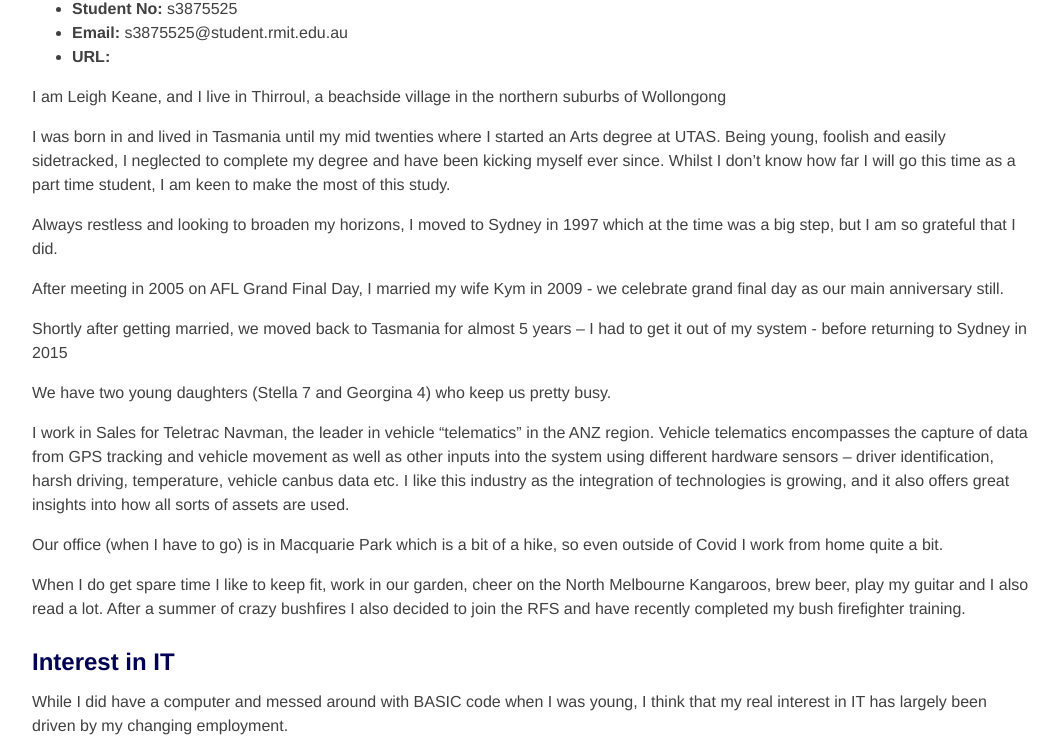
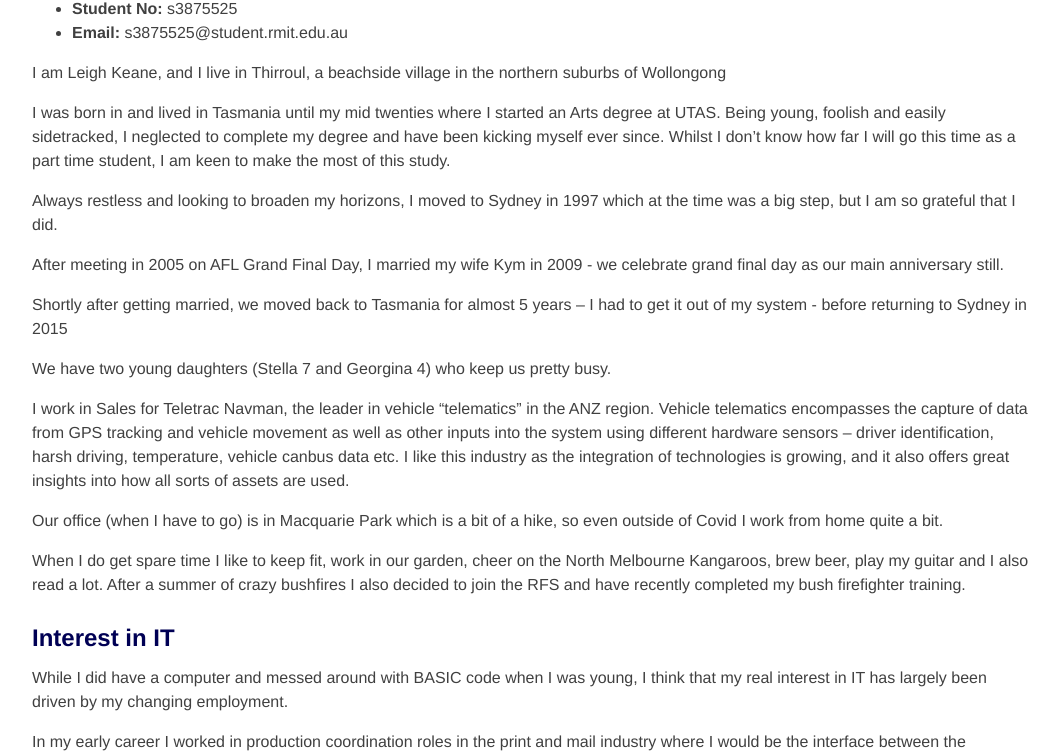
Before and after one commit to Leigh-crypto/leigh-crypto.github.io, a plain HTML site: page index.html in a window 1280 px wide. Shown: the part 101-852 px from the top of the page, without its empty margins (108-1167 px from the left). Drawn offline with Linux system fonts and the light colour scheme.

Commit message:
remove url

```diff
--- a/index.html
+++ b/index.html
@@ -28,7 +28,6 @@
 		<ul>
 			<li><b>Student No:</b> s3875525
 			<li><b>Email:</b> s3875525@student.rmit.edu.au
-			<li><b>URL:</b>
 		</ul>
 
 		<p>
```
